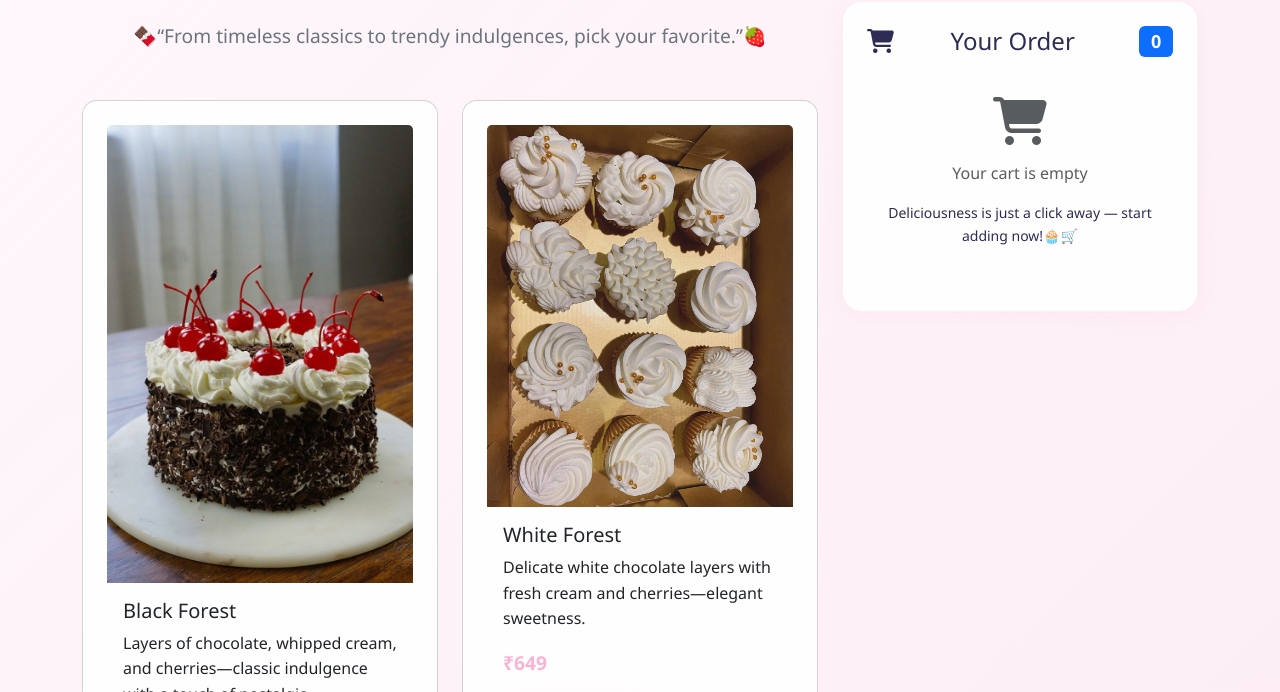
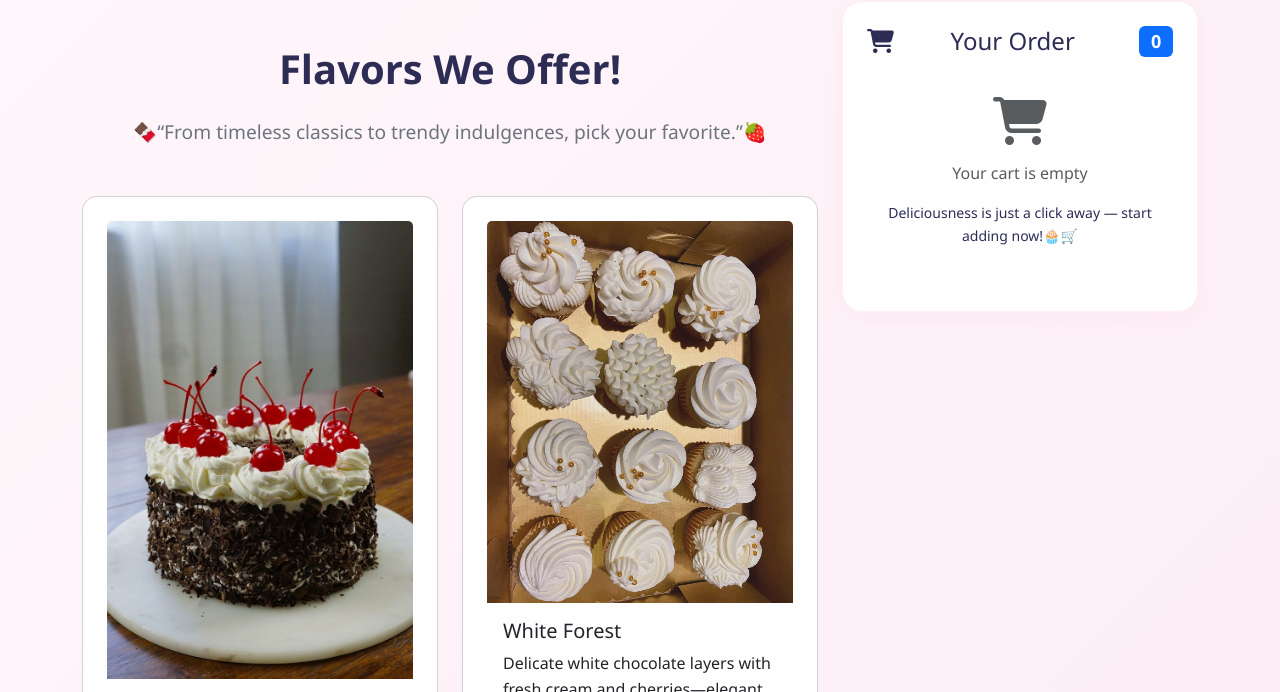
Before and after one commit to zaara01-sk/cakeshop-website-g7, a plain HTML site: page booking.html in a window 1280 px wide. Shown: the part 99-791 px from the top of the page. Drawn offline with nearby package versions, Linux system fonts and the light colour scheme.

Commit message:
updated custom.css
added divisions for booking.html

```diff
--- a/assets/css/custom.css
+++ b/assets/css/custom.css
@@ -276,6 +276,13 @@ body {
     color: var(--dark);
     text-align: center;
     margin-bottom: 1rem;
+    margin-top: 0;
+    padding-top: 1rem;
+}
+/* Flavors Section Specific */
+#flavors .section-title {
+    margin-top: 2rem;
+    padding-top: 2rem;
 }
 
 .section-subtitle {
@@ -610,6 +617,15 @@ body {
 }
 
 /* Orders Page */
+.orders-content {
+    padding-top: 120px; /* Account for fixed navbar */
+    min-height: 100vh;
+}
+
+.orders-content .container {
+    padding-top: 2rem;
+}
+
 .cake-menu-item {
     margin-bottom: 2rem;
 }
```
